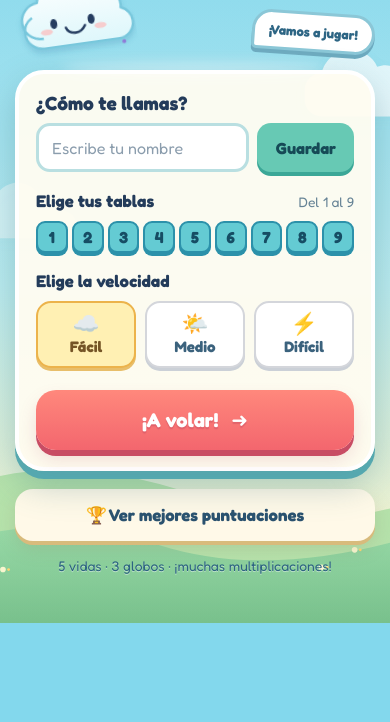
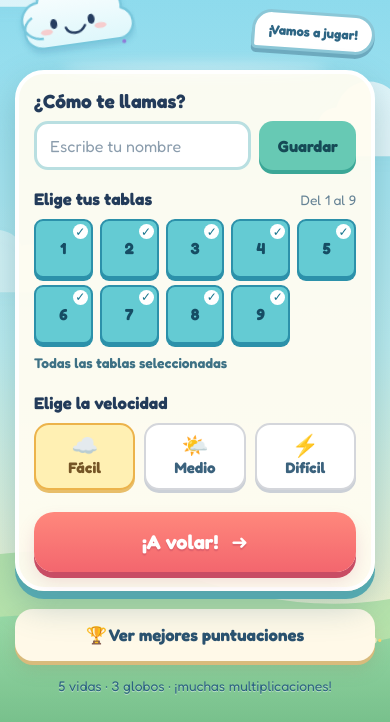
Before and after one commit to alejandroSuch/multiplica-y-vuela, a website built with Vite: page index.html in a window 390 px wide. Shown: the part 221-943 px from the top of the page. Before the commit the page ends 844 px from the top, so only its background shows below. Built offline with nearby package versions, Linux system fonts and the light colour scheme.

Commit message:
Clarify selected multiplication tables

```diff
--- a/src/main.ts
+++ b/src/main.ts
@@ -122,6 +122,17 @@ function nubi(className = ''): string {
   return `<img class="nubi ${className}" src="${nubiUrl}" alt="Nubi, la nube sonriente" />`;
 }
 
+function selectedTablesText(): string {
+  if (data.selectedTables.length === 0) return 'Ninguna tabla seleccionada';
+  if (data.selectedTables.length === TABLES.length) return 'Todas las tablas seleccionadas';
+  return `Tablas seleccionadas: ${data.selectedTables.join(', ')}`;
+}
+
+function tableButton(table: number): string {
+  const selected = data.selectedTables.includes(table);
+  return `<button class="table-chip ${selected ? 'selected' : ''}" type="button" data-table="${table}" aria-pressed="${selected}" aria-label="Tabla ${table}, ${selected ? 'seleccionada' : 'no seleccionada'}"><span class="table-number">${table}</span><span class="selection-mark" aria-hidden="true">${selected ? '✓' : '+'}</span></button>`;
+}
+
 function soundButton(): string {
   return `<button class="icon-button sound-button" type="button" aria-label="${data.muted ? 'Activar sonido' : 'Silenciar sonido'}" title="${data.muted ? 'Activar sonido' : 'Silenciar sonido'}">${data.muted ? '🔇' : '🔊'}</button>`;
 }
@@ -163,8 +174,9 @@ function renderHome(editName = !data.playerName): void {
         <div class="setting-block">
           <div class="setting-heading"><h2>Elige tus tablas</h2><span>Del 1 al 9</span></div>
           <div class="table-grid" role="group" aria-label="Tablas de multiplicar">
-            ${TABLES.map((table) => `<button class="table-chip ${data.selectedTables.includes(table) ? 'selected' : ''}" type="button" data-table="${table}" aria-pressed="${data.selectedTables.includes(table)}">${table}</button>`).join('')}
+            ${TABLES.map(tableButton).join('')}
           </div>
+          <p class="table-status" id="tables-summary" role="status" aria-live="polite">${selectedTablesText()}</p>
           <p class="selection-error" id="tables-error" aria-live="polite"></p>
         </div>
         <div class="setting-block">
@@ -202,8 +214,12 @@ function renderHome(editName = !data.playerName): void {
     data.selectedTables = data.selectedTables.includes(table)
       ? data.selectedTables.filter((value) => value !== table)
       : [...data.selectedTables, table].sort((a, b) => a - b);
-    button.classList.toggle('selected', data.selectedTables.includes(table));
-    button.setAttribute('aria-pressed', String(data.selectedTables.includes(table)));
+    const selected = data.selectedTables.includes(table);
+    button.classList.toggle('selected', selected);
+    button.setAttribute('aria-pressed', String(selected));
+    button.setAttribute('aria-label', `Tabla ${table}, ${selected ? 'seleccionada' : 'no seleccionada'}`);
+    button.querySelector<HTMLElement>('.selection-mark')!.textContent = selected ? '✓' : '+';
+    root.querySelector<HTMLElement>('#tables-summary')!.textContent = selectedTablesText();
     root.querySelector<HTMLElement>('#tables-error')!.textContent = '';
     persist();
     playTap();
--- a/src/style.css
+++ b/src/style.css
@@ -145,17 +145,22 @@ h2 { font-size: clamp(1.05rem, 3vw, 1.35rem); margin-bottom: 10px; }
 .setting-heading span { color: #658295; font-size: .86rem; }
 .table-grid { display: grid; grid-template-columns: repeat(9, 1fr); gap: 7px; }
 .table-chip {
+  position: relative;
   aspect-ratio: 1;
   min-width: 0;
-  border: 2px solid #b6d5de;
+  border: 2px solid #b7c8ce;
   border-radius: 12px;
-  background: #fff;
-  color: #416b86;
+  background: #edf2f2;
+  color: #647885;
   font-size: clamp(1rem, 3vw, 1.4rem);
   font-weight: 700;
-  box-shadow: 0 3px 0 #a9c8d0;
+  box-shadow: 0 3px 0 #b7c8ce;
 }
 .table-chip.selected { border-color: #2c91aa; background: #64cbd3; color: #164d64; box-shadow: 0 3px 0 #2c91aa; }
+.table-number { display: block; line-height: 1; }
+.selection-mark { position: absolute; top: 3px; right: 3px; width: 15px; height: 15px; display: grid; place-items: center; border-radius: 50%; background: #d7e0e2; color: #5f7580; font: 700 12px/1 Fredoka, sans-serif; }
+.table-chip.selected .selection-mark { background: #fff; color: #17758e; }
+.table-status { min-height: 21px; margin: 10px 0 0; color: #3e7185; font-size: .87rem; font-weight: 650; }
 .table-chip:active, .difficulty-chip:active { transform: translateY(2px); }
 .difficulty-grid { display: grid; grid-template-columns: repeat(3, 1fr); gap: 9px; }
 .difficulty-chip { display: flex; flex-direction: column; align-items: center; justify-content: center; gap: 2px; min-height: 67px; padding: 6px 4px; border: 2px solid #d4d6db; border-radius: 15px; background: white; color: #3b627d; box-shadow: 0 3px 0 #cbd0d7; font-size: .95rem; font-weight: 700; }
@@ -263,13 +268,21 @@ h2 { font-size: clamp(1.05rem, 3vw, 1.35rem); margin-bottom: 10px; }
   .hero { min-height: 223px; }
   .nubi-hero { width: 119px; left: 0; }
   .speech-bubble { right: 0; font-size: .83rem; }
-  .setup-card { padding: 17px; }
+  .setup-card { padding: 15px; }
   .table-grid { gap: 4px; }
   .table-chip { border-radius: 9px; }
   .game-screen { padding-inline: 11px; }
   .question-board { margin-top: 11px; min-height: 92px; }
   .game-bottom { font-size: .75rem; }
   .score-pill, .lives-pill { padding-inline: 9px; }
+}
+
+@media (max-width: 500px) {
+  .table-grid { grid-template-columns: repeat(5, 1fr); gap: 7px; }
+}
+
+@media (max-width: 350px) {
+  .table-grid { grid-template-columns: repeat(3, 1fr); gap: 7px; max-width: 244px; margin-inline: auto; }
 }
 
 @media (max-height: 680px) and (orientation: portrait) {
```
